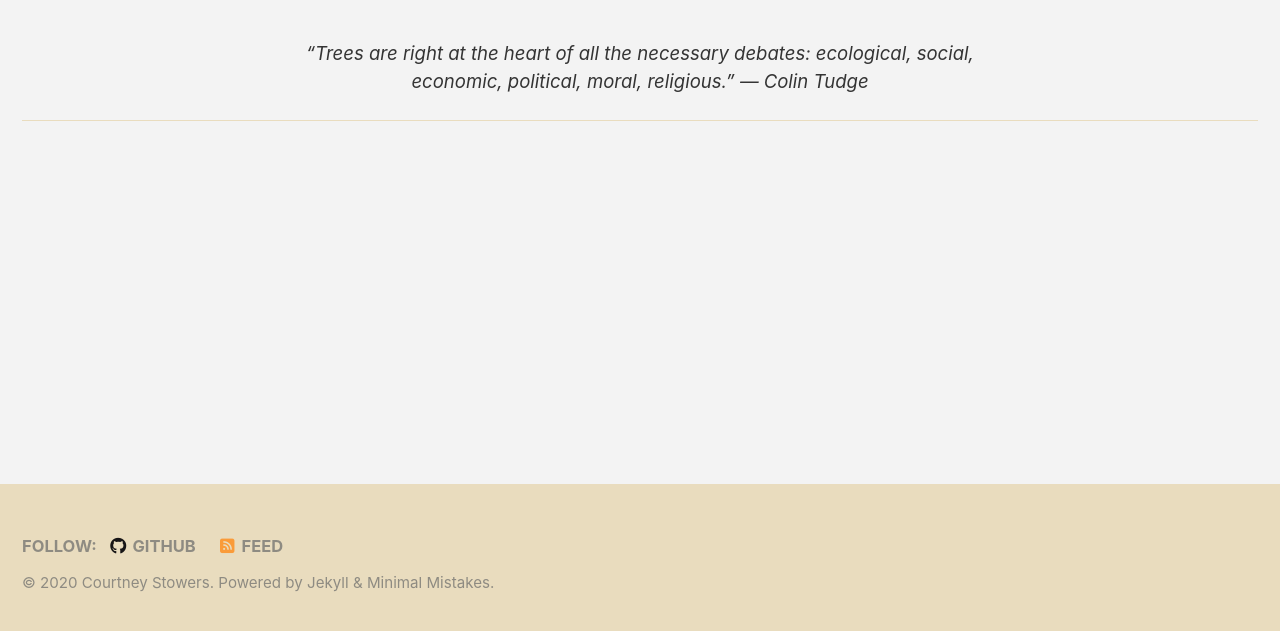
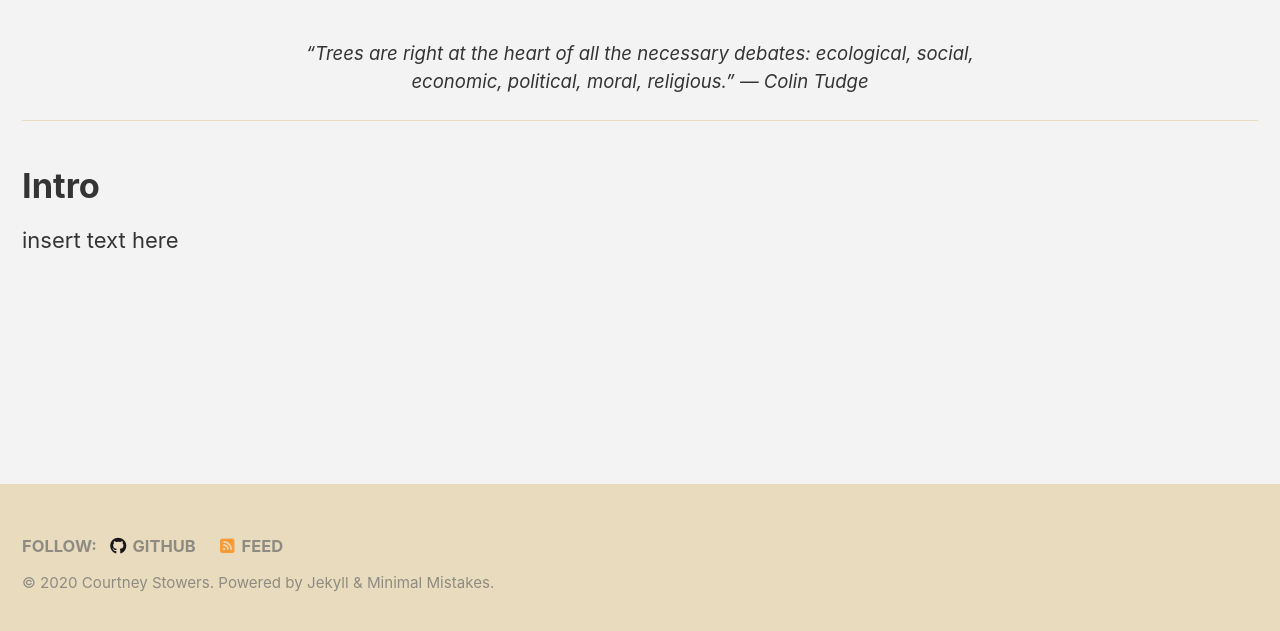
Before and after one commit to castower/cpp-593-treeproject-site, a Jekyll site: the page built from index.html, in a window 1280 px wide, cut to the strip 261-892 px from the top of the page. Built offline with Jekyll 4.4.1, drawn with Linux system fonts in a browser that asks for light colours; cached includes are drawn as plain includes; nearby versions of some CDN libraries; the list of posts is cut into pages by our own code.

Commit message:
Update index.html

```diff
--- a/index.html
+++ b/index.html
@@ -12,3 +14,6 @@ intro:
     ― Colin Tudge </i>'
 ---
 {% include feature_row id="intro" type="center" %}
+
+<h1> Intro </h1>
+<p> insert text here </p>
```
Also changed, not shown: other parts of index.html (+2 -0 lines).
